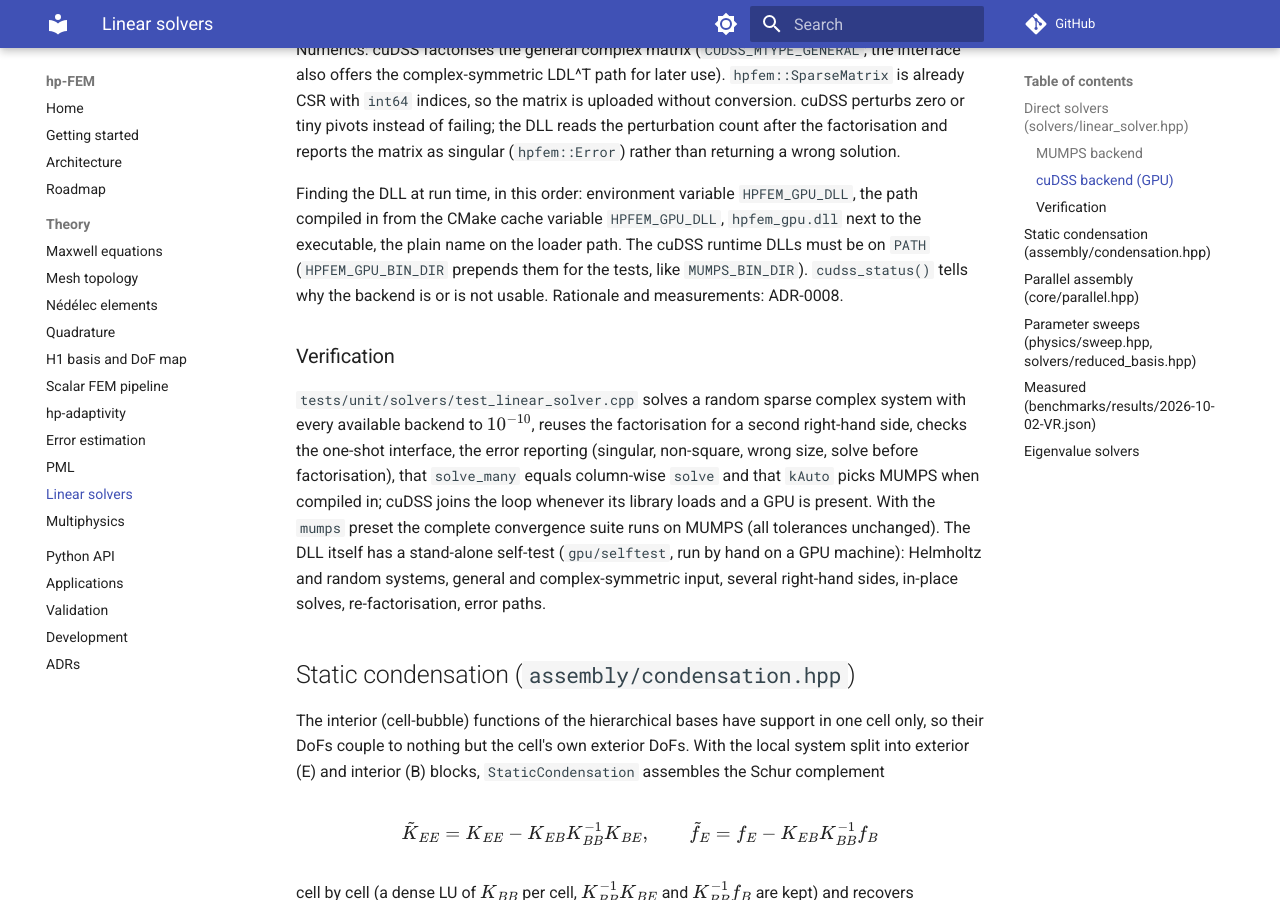
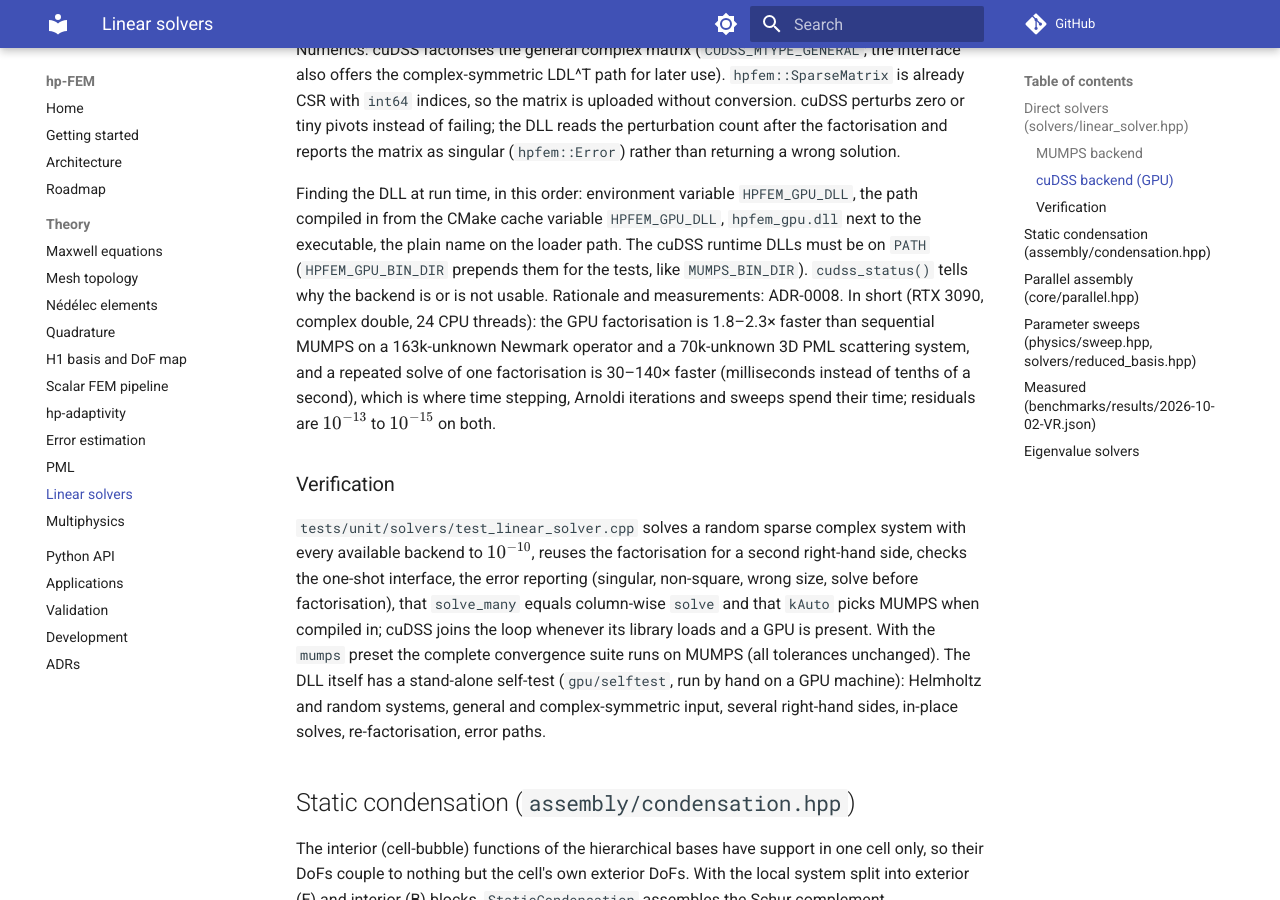
Before and after one commit to PhotonPower/hp-FEM, an MkDocs documentation site: the page built from docs/theory/solvers.md, in a window 1280 px wide and 900 px high, scrolled down 1721 px. Built offline with MkDocs 1.6.1 and Material for MkDocs 9.7.7, drawn with Linux system fonts in a browser that asks for light colours; comment, search, counter and statistics services are not loaded.

Commit message:
docs(solvers): summarise the cuDSS measurements of ADR-0008
Co-Authored-By: Claude Fable 5.1 <noreply@anthropic.com>

```diff
--- a/docs/theory/solvers.md
+++ b/docs/theory/solvers.md
@@ -64,7 +64,12 @@ Finding the DLL at run time, in this order: environment variable `HPFEM_GPU_DLL`
 compiled in from the CMake cache variable `HPFEM_GPU_DLL`, `hpfem_gpu.dll` next to the
 executable, the plain name on the loader path. The cuDSS runtime DLLs must be on `PATH`
 (`HPFEM_GPU_BIN_DIR` prepends them for the tests, like `MUMPS_BIN_DIR`). `cudss_status()`
-tells why the backend is or is not usable. Rationale and measurements: ADR-0008.
+tells why the backend is or is not usable. Rationale and measurements: ADR-0008. In short
+(RTX 3090, complex double, 24 CPU threads): the GPU factorisation is 1.8–2.3× faster than
+sequential MUMPS on a 163k-unknown Newmark operator and a 70k-unknown 3D PML scattering
+system, and a repeated solve of one factorisation is 30–140× faster (milliseconds instead of
+tenths of a second), which is where time stepping, Arnoldi iterations and sweeps spend their
+time; residuals are $10^{-13}$ to $10^{-15}$ on both.
 
 ### Verification
 
```
